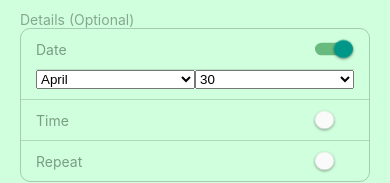
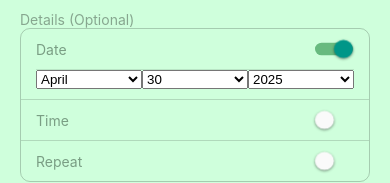
Before and after one commit to sameenmajid12/PersonalGoalTracker, a React Native app: screen /Create in a window 390 px wide. Both pictures are taken after a click on the element 334 px from the left and 344 px from the top of the page. Shown: the part 295-478 px from the top of the page. Built offline with nearby package versions, Linux system fonts and the light colour scheme.

Commit message:
Updated date picker and created a get days in month function

```diff
--- a/components/DatePicker.js
+++ b/components/DatePicker.js
@@ -1,78 +1,77 @@
 import { Picker } from "@react-native-picker/picker";
 import { View, StyleSheet } from "react-native";
+import React from "react";
+
 const DatePicker = ({ dateTime, setDateTime }) => {
+  const currentYear = new Date().getFullYear();
+  const years = Array.from({ length: 10 }, (_, i) => currentYear + i);
+
+  const getDaysInMonth = (month, year) => {
+    if (month === 1) {
+      return ((year % 4 === 0 && year % 100 !== 0) || year % 400 === 0) ? 29 : 28;
+    }
+    if ([3, 5, 8, 10].includes(month)) {
+      return 30;
+    }
+    return 31;
+  };
+
+  const days = Array.from(
+    { length: getDaysInMonth(dateTime.month, dateTime.year) },
+    (_, i) => i + 1
+  );
+
   return (
     <View style={styles.pickerContainer}>
       <Picker
         style={{ flex: 1 }}
         itemStyle={{ fontSize: 18 }}
         selectedValue={dateTime.month}
-        onValueChange={(ItemValue) =>
-          setDateTime((prev) => ({ ...prev, month: ItemValue }))
-        }
+        onValueChange={(itemValue) => {
+          const daysInMonth = getDaysInMonth(itemValue, dateTime.year);
+          const newDay = Math.min(dateTime.day, daysInMonth);
+          setDateTime({ ...dateTime, month: itemValue, day: newDay });
+        }}
       >
-        <Picker.Item label="January" value={0}></Picker.Item>
-        <Picker.Item label="February" value={1}></Picker.Item>
-        <Picker.Item label="March" value={2}></Picker.Item>
-        <Picker.Item label="April" value={3}></Picker.Item>
-        <Picker.Item label="May" value={4}></Picker.Item>
-        <Picker.Item label="June" value={5}></Picker.Item>
-        <Picker.Item label="July" value={6}></Picker.Item>
-        <Picker.Item label="August" value={7}></Picker.Item>
-        <Picker.Item label="September" value={8}></Picker.Item>
-        <Picker.Item label="October" value={9}></Picker.Item>
-        <Picker.Item label="November" value={10}></Picker.Item>
-        <Picker.Item label="December" value={11}></Picker.Item>
+        {[
+          "January", "February", "March", "April", "May", "June",
+          "July", "August", "September", "October", "November", "December"
+        ].map((month, index) => (
+          <Picker.Item key={month} label={month} value={index} />
+        ))}
       </Picker>
+
       <Picker
         style={{ flex: 1 }}
         itemStyle={{ fontSize: 18 }}
         selectedValue={dateTime.day}
-        onValueChange={(ItemValue) =>
-          setDateTime((prev) => ({ ...prev, day: ItemValue }))
-        }
+        onValueChange={(itemValue) => {
+          setDateTime({ ...dateTime, day: itemValue });
+        }}
       >
-        <Picker.Item label="1" value={1}></Picker.Item>
-        <Picker.Item label="2" value={2}></Picker.Item>
-        <Picker.Item label="3" value={3}></Picker.Item>
-        <Picker.Item label="4" value={4}></Picker.Item>
-        <Picker.Item label="5" value={5}></Picker.Item>
-        <Picker.Item label="6" value={6}></Picker.Item>
-        <Picker.Item label="7" value={7}></Picker.Item>
-        <Picker.Item label="8" value={8}></Picker.Item>
-        <Picker.Item label="9" value={9}></Picker.Item>
-        <Picker.Item label="10" value={10}></Picker.Item>
-        <Picker.Item label="11" value={11}></Picker.Item>
-        <Picker.Item label="12" value={12}></Picker.Item>
-        <Picker.Item label="13" value={13}></Picker.Item>
-        <Picker.Item label="14" value={14}></Picker.Item>
-        <Picker.Item label="15" value={15}></Picker.Item>
-        <Picker.Item label="16" value={16}></Picker.Item>
-        <Picker.Item label="17" value={17}></Picker.Item>
-        <Picker.Item label="18" value={18}></Picker.Item>
-        <Picker.Item label="19" value={19}></Picker.Item>
-        <Picker.Item label="20" value={20}></Picker.Item>
-        <Picker.Item label="21" value={21}></Picker.Item>
-        <Picker.Item label="22" value={22}></Picker.Item>
-        <Picker.Item label="23" value={23}></Picker.Item>
-        <Picker.Item label="24" value={24}></Picker.Item>
-        <Picker.Item label="25" value={25}></Picker.Item>
-        <Picker.Item label="26" value={26}></Picker.Item>
-        <Picker.Item label="27" value={27}></Picker.Item>
-        <Picker.Item label="28" value={28}></Picker.Item>
-        {dateTime.month !== 1 && (
-          <>
-            <Picker.Item label="29" value={29}></Picker.Item>
-            <Picker.Item label="30" value={30}></Picker.Item>
-          </>
-        )}
-        {dateTime.month % 2 === 0 && (
-          <Picker.Item label="31" value={31}></Picker.Item>
-        )}
+        {days.map((day) => (
+          <Picker.Item key={day} label={day.toString()} value={day} />
+        ))}
+      </Picker>
+
+      <Picker
+        style={{ flex: 1 }}
+        itemStyle={{ fontSize: 18 }}
+        selectedValue={dateTime.year}
+        onValueChange={(itemValue) => {
+          const daysInMonth = getDaysInMonth(dateTime.month, itemValue);
+          const newDay = Math.min(dateTime.day, daysInMonth);
+          setDateTime({ ...dateTime, year: itemValue, day: newDay });
+        }}
+      >
+        {years.map((year) => (
+          <Picker.Item key={year} label={year.toString()} value={year} />
+        ))}
       </Picker>
     </View>
   );
 };
+
 const styles = StyleSheet.create({
   pickerContainer: {
     flexDirection: "row",
@@ -82,4 +81,5 @@ const styles = StyleSheet.create({
     marginTop: 10,
   },
 });
+
 export default DatePicker;
```
